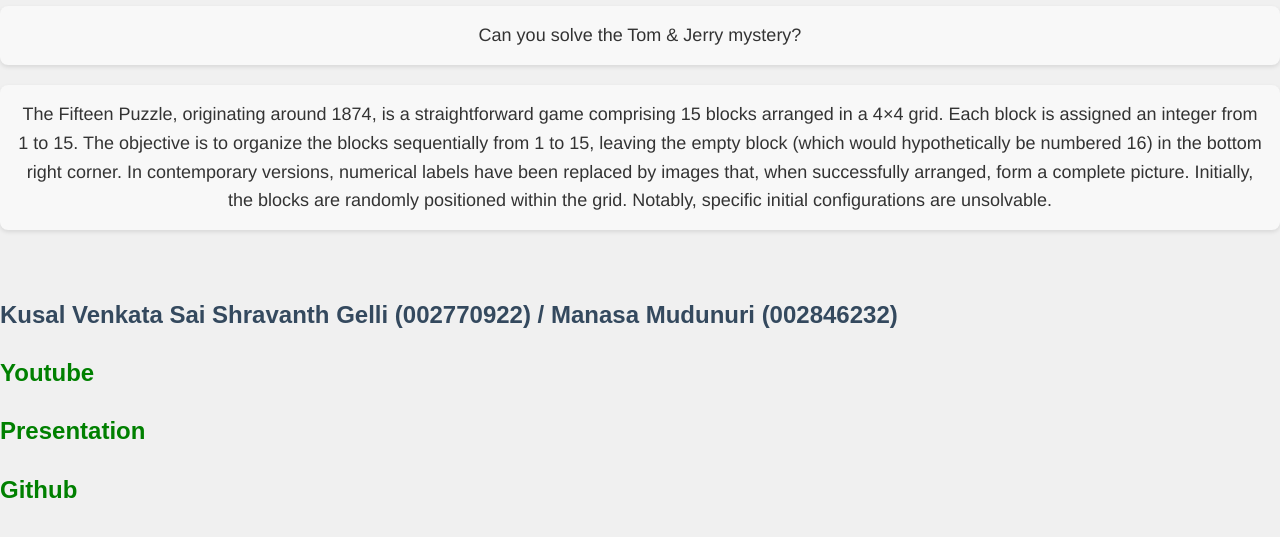
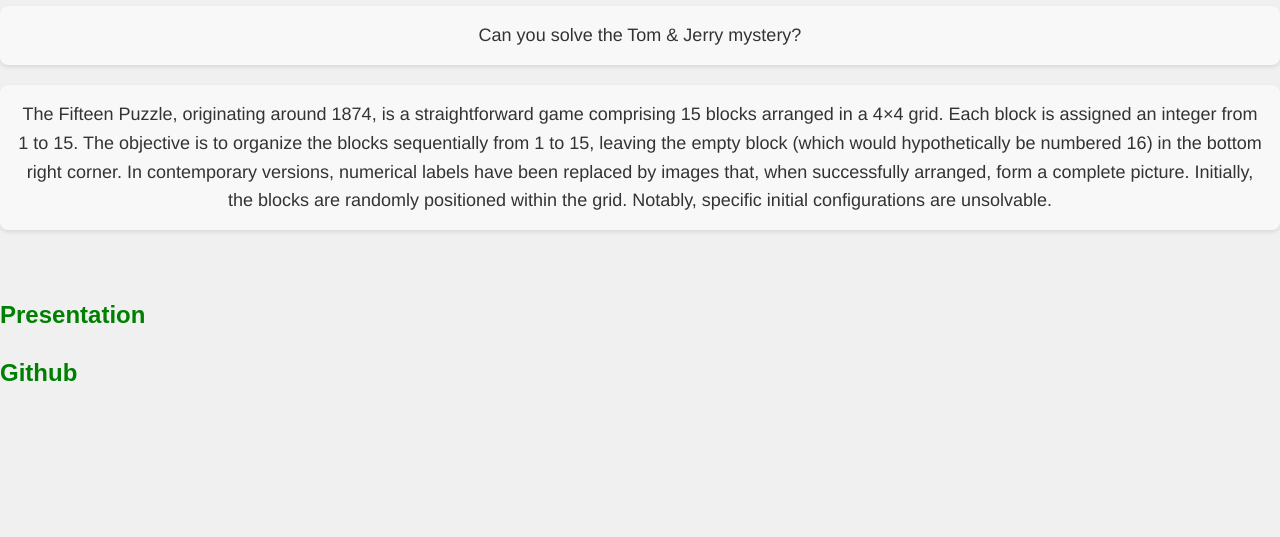
Before and after one commit to MudunuriManasa/Fifteen-Puzzle, a plain HTML site: page index.html in a window 1280 px wide. Shown: the part 201-738 px from the top of the page. Drawn offline with Linux system fonts and the light colour scheme.

Commit message:
Update index.html

```diff
--- a/index.html
+++ b/index.html
@@ -175,9 +175,7 @@ p em {
     </div>
 <br>
  <div class="ourcontent">
-<h2> Kusal Venkata Sai Shravanth Gelli  (002770922) / Manasa Mudunuri (002846232)</h2>
     <ul>
-  <li><a href="https://youtu.be/vRRklQUrH6U" target="_blank"><h2 style="color: green;">Youtube</h2></a></li>
   <li><a href="https://docs.google.com/presentation/d/1dPgHX3mC6oiBae90Evg3aDNA88sac6taIhO_mrf3RJQ/edit#slide=id.p1" target="_blank"><h2 style="color: green">Presentation</h2></a></li>
   <li><a href="https://github.com/MudunuriManasa/Fifteen-Puzzle" target="_blank"><h2 style="color: green">Github</h2></a></li>
   </ul>
```
